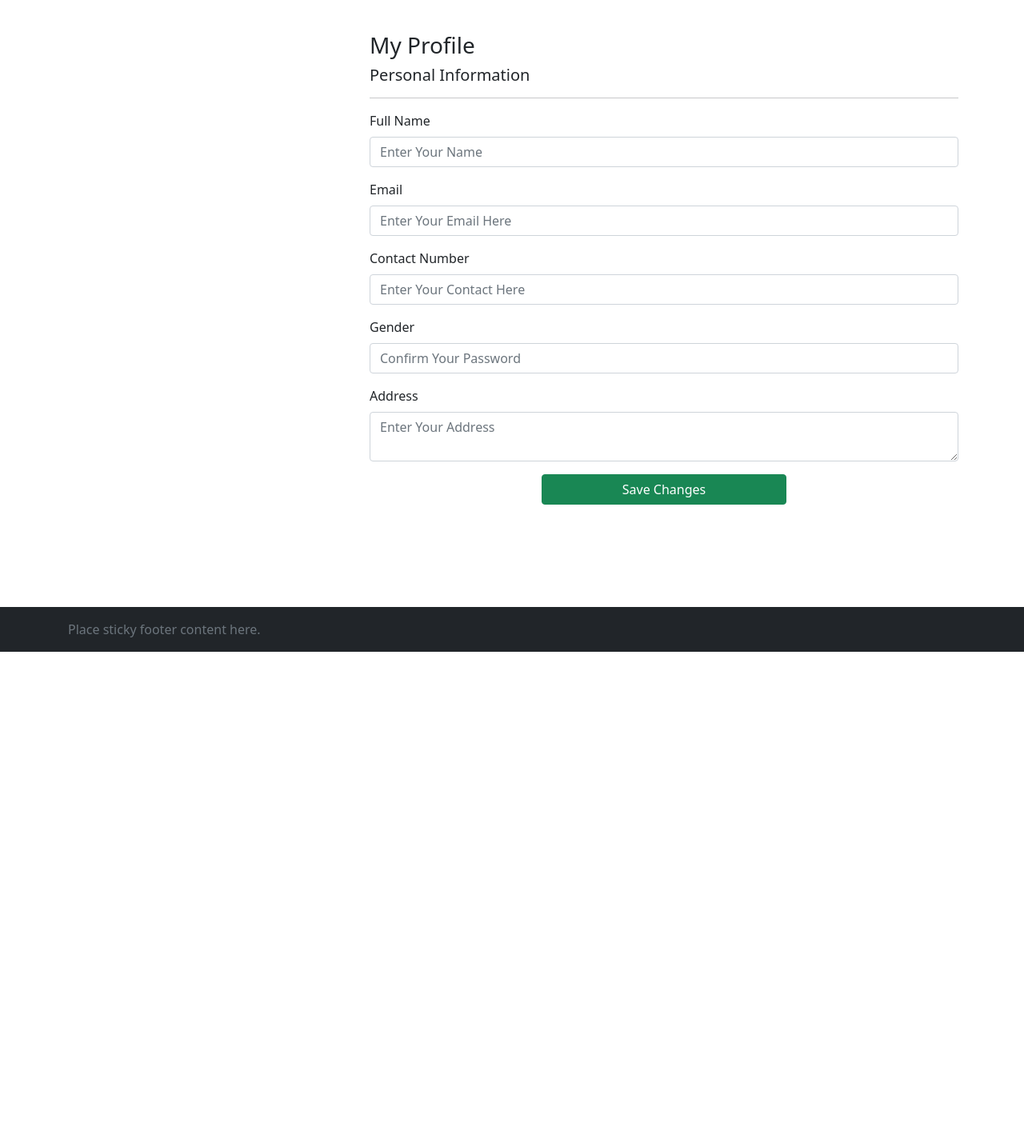
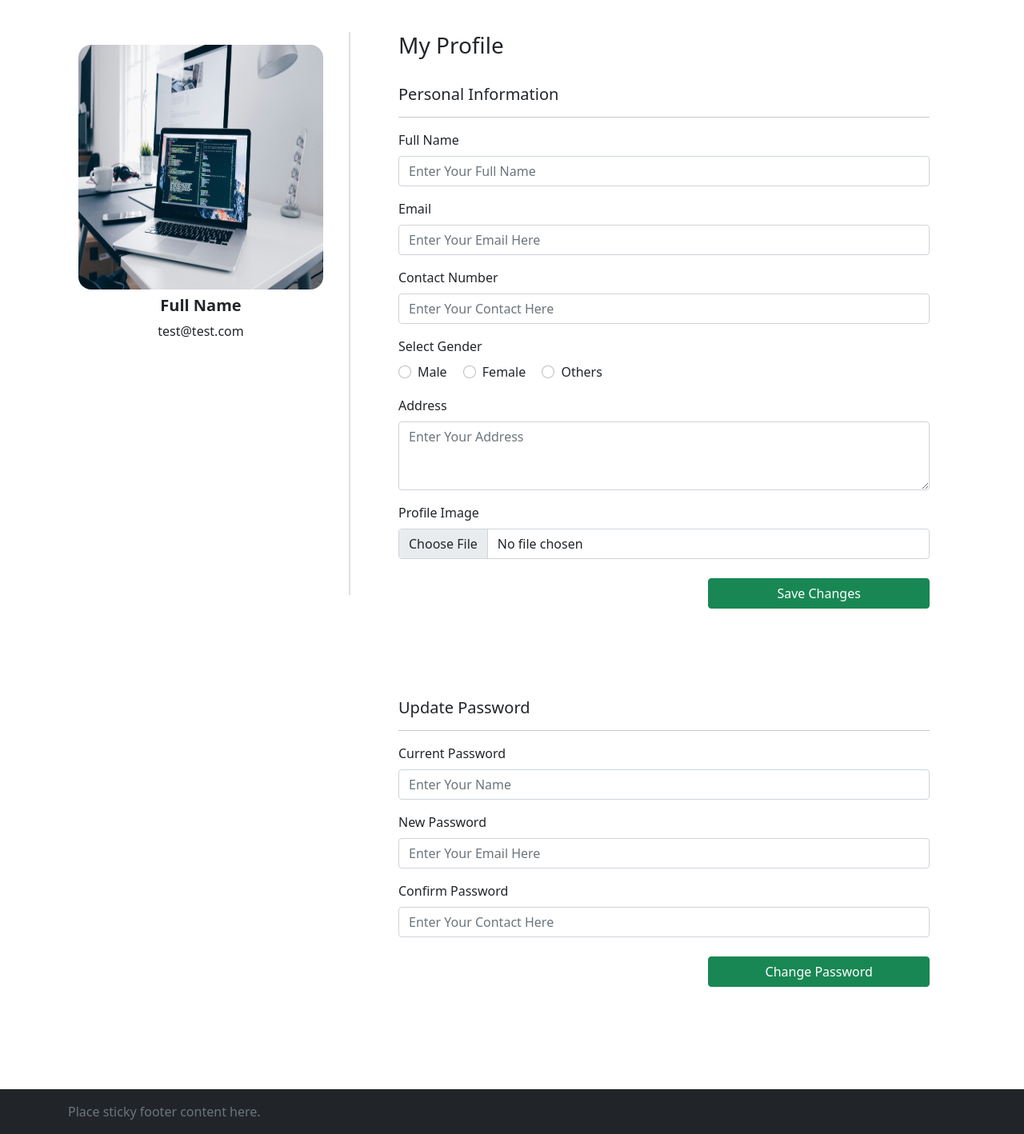
Before and after one commit to Subir008/Talkzone, a PHP site: page /profile.php in a window 1280 px wide. Shown: the part 72-1490 px from the top of the page at 80% size. Before the commit the page ends 887 px from the top, so only its background shows below. Run offline with PHP 8.4, Linux system fonts and the light colour scheme; the visitor is signed in with stand-in values (Sample User, id 1); data that the repository does not hold is empty; some libraries are stand-ins or nearby versions.

Commit message:
profile page and new discussion page

```diff
--- a/components/header.php
+++ b/components/header.php
@@ -15,8 +15,7 @@ include("login.php");
                     <i class="fa-solid fa-user fa-lg" style="color: #fffff;"></i>
                 </a>
                 <ul class="dropdown-menu text-small login-dropdown" aria-labelledby="dropdownUser1">
-                    <li><a class="dropdown-item" href="#">New project...</a></li>
-                    <li><a class="dropdown-item" href="#">Settings</a></li>
+                    <li><a class="dropdown-item" href="new-discussion.php">New Discussion</a></li>
                     <li><a class="dropdown-item" href="profile.php">Profile</a></li>
                     <li>
                         <hr class="dropdown-divider">
@@ -83,8 +82,7 @@ include("login.php");
                         <i class="fa-solid fa-user fa-lg" style="color: #fffff;"></i>
                     </a>
                     <ul class="dropdown-menu text-small login-dropdown" aria-labelledby="dropdownUser1">
-                        <li><a class="dropdown-item" href="#">New project...</a></li>
-                        <li><a class="dropdown-item" href="#">Settings</a></li>
+                        <li><a class="dropdown-item" href="new-discussion.php">New Discussion</a></li>
                         <li><a class="dropdown-item" href="profile.php">Profile</a></li>
                         <li>
                             <hr class="dropdown-divider">
--- a/profile.php
+++ b/profile.php
@@ -3,6 +3,7 @@ include("db/db.php");
 ?>
 <!DOCTYPE html>
 <html lang="en">
+
 <head>
     <meta charset="UTF-8">
     <meta name="viewport" content="width=device-width, initial-scale=1.0">
@@ -15,8 +16,8 @@ include("db/db.php");
 </head>
 
 <body>
-     <!-- Add Header Files -->
-     <?php
+    <!-- Add Header Files -->
+    <?php
     include("components/header.php");
     ?>
 
@@ -29,24 +30,30 @@ include("db/db.php");
     <div class="container top-section">
         <div class="row">
 
-            <div class="col-md-4"></div>
+            <div class="col-md-4 d-flex gap-3">
+                <div class="image-section">
+                    <img src="image/img.jpg" alt="" class="profile-img text-center">
+                    <h5 class="fw-bold text-center mt-2">Full Name</h5>
+                    <p class="text-center">test@test.com</p>
+                </div>
+                <div class="divider"></div>
+            </div>
 
-            <div class="col-md-8">
+            <div class="col-md-8 px-5">
                 <h3>My Profile</h3>
-
-				<h5>Personal Information</h5>
-				<hr>
-				<form id="signupform">
-                    <!-- <form action="signup.php" method="post"> -->
+                <br>
+                <h5>Personal Information</h5>
+                <hr>
+                <form id="personal_info" class="pb-5">
                     <div class="mb-3">
-                        <label for="contact" class="form-label">Full Name</label>
+                        <label for="full_name" class="form-label">Full Name</label>
                         <input type="text" class="form-control" id="full_name" name="full_name" aria-describedby=""
-                            autocomplete="off" required placeholder="Enter Your Name" >
+                            autocomplete="off" required placeholder="Enter Your Full Name">
                     </div>
                     <div class="mb-3">
                         <label for="email" class="form-label">Email</label>
                         <input type="email" class="form-control" id="email" name="email" autocomplete="off"
-                             placeholder="Enter Your Email Here">
+                            placeholder="Enter Your Email Here">
                     </div>
                     <div class="mb-3">
                         <label for="contact" class="form-label">Contact Number</label>
@@ -54,20 +61,63 @@ include("db/db.php");
                             autocomplete="off" required placeholder="Enter Your Contact Here" pattern="[0-9]{10}">
                     </div>
                     <div class="mb-3">
-                        <label for="confirmPassword" class="form-label">Gender</label>
-                        <input type="password" class="form-control" name="confirmPassword" id="confirmPassword"
-                            autocomplete="off" required placeholder="Confirm Your Password ">
+                        <label for="gender" class="form-label">Select Gender</label>
+                        <br>
+                        <div class="form-check form-check-inline">
+                            <input class="form-check-input" type="radio" name="gender" id="male"
+                                value="male">
+                            <label class="form-check-label" for="male">Male</label>
+                        </div>
+                        <div class="form-check form-check-inline">
+                            <input class="form-check-input" type="radio" name="gender" id="female"
+                                value="female">
+                            <label class="form-check-label" for="female">Female</label>
+                        </div>
+                        <div class="form-check form-check-inline">
+                            <input class="form-check-input" type="radio" name="gender" id="others"
+                                value="others">
+                            <label class="form-check-label" for="others">Others</label>
+                        </div>
                     </div>
                     <div class="mb-3">
-                        <label for="confirmPassword" class="form-label">Address</label>
-                        <textarea class="form-control" name="address" id="address"
-                            autocomplete="off" placeholder="Enter Your Address "></textarea>
+                        <label for="address" class="form-label">Address</label>
+                        <textarea class="form-control" name="address" id="address" autocomplete="off"
+                            placeholder="Enter Your Address " rows="3"></textarea>
                     </div>
-                    <div class="mb-3 text-center">
-
+                    <div class="mb-3">
+                        <label for="contact" class="form-label">Profile Image</label>
+                        <input type="file" class="form-control" id="profile_img" name="profile_img" aria-describedby="emailHelp"
+                            autocomplete="off">
+                    </div>
+                    <div class="mb-3 mt-4 text-center d-flex justify-content-end">
                         <button type="submit" class="btn btn-success col-5" id="signup">Save Changes</button>
                     </div>
                 </form>
+
+                <h5 class="mt-5">Update Password</h5>
+                <hr>
+
+                <form id="signupform">
+                    <div class="mb-3">
+                        <label for="contact" class="form-label">Current Password</label>
+                        <input type="text" class="form-control" id="full_name" name="full_name" aria-describedby=""
+                            autocomplete="off" required placeholder="Enter Your Name">
+                    </div>
+                    <div class="mb-3">
+                        <label for="email" class="form-label">New Password</label>
+                        <input type="email" class="form-control" id="email" name="email" autocomplete="off"
+                            placeholder="Enter Your Email Here">
+                    </div>
+                    <div class="mb-3">
+                        <label for="contact" class="form-label">Confirm Password</label>
+                        <input type="tel" class="form-control" id="contact" name="contact" aria-describedby="emailHelp"
+                            autocomplete="off" required placeholder="Enter Your Contact Here" pattern="[0-9]{10}">
+                    </div>
+                    <div class="mb-3 mt-4 text-center d-flex justify-content-end">
+                        <button type="submit" class="btn btn-success col-5   " id="signup">Change Password</button>
+                    </div>
+                </form>
+
             </div>
         </div>
 
--- a/style.css
+++ b/style.css
@@ -148,10 +148,6 @@
   }
 }
 
-/* @media only screen and (max-width:5) {
-
-} */
-
 .comment-user div i{
   padding-top: 2rem;
 }
@@ -173,3 +169,34 @@ footer .container {
   padding: 0 15px;
 }
 /* Footer end */
+
+/* Profile section start */
+
+.image-section{
+  padding: 1rem;
+}
+
+.profile-img{
+  aspect-ratio: 1;
+  width: 100%;
+  border-radius: 1rem;
+}
+
+@media only screen and (max-width:768px) {
+  .image-section{
+    padding: 0rem;
+  }
+  .divider{
+    display: none;
+  }
+}
+@media only screen and (min-width:768px) {
+  .divider{
+    height: 44rem;
+    border: 1px solid #dce0e5;
+  }
+}
+
+
+
+/* Profile section end */
```
Also changed, not shown: new-discussion.php (added, +59 -0 lines).
